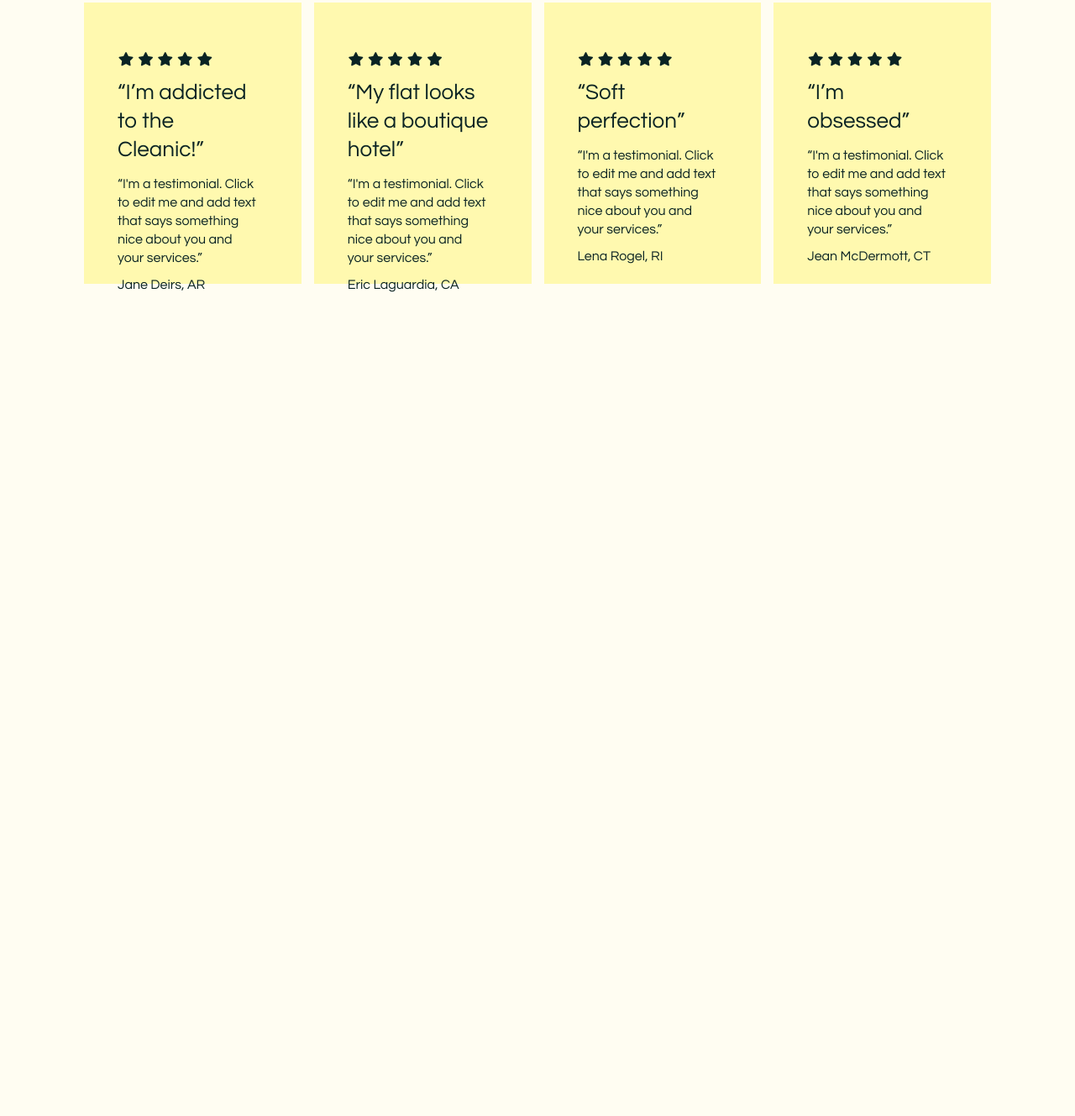
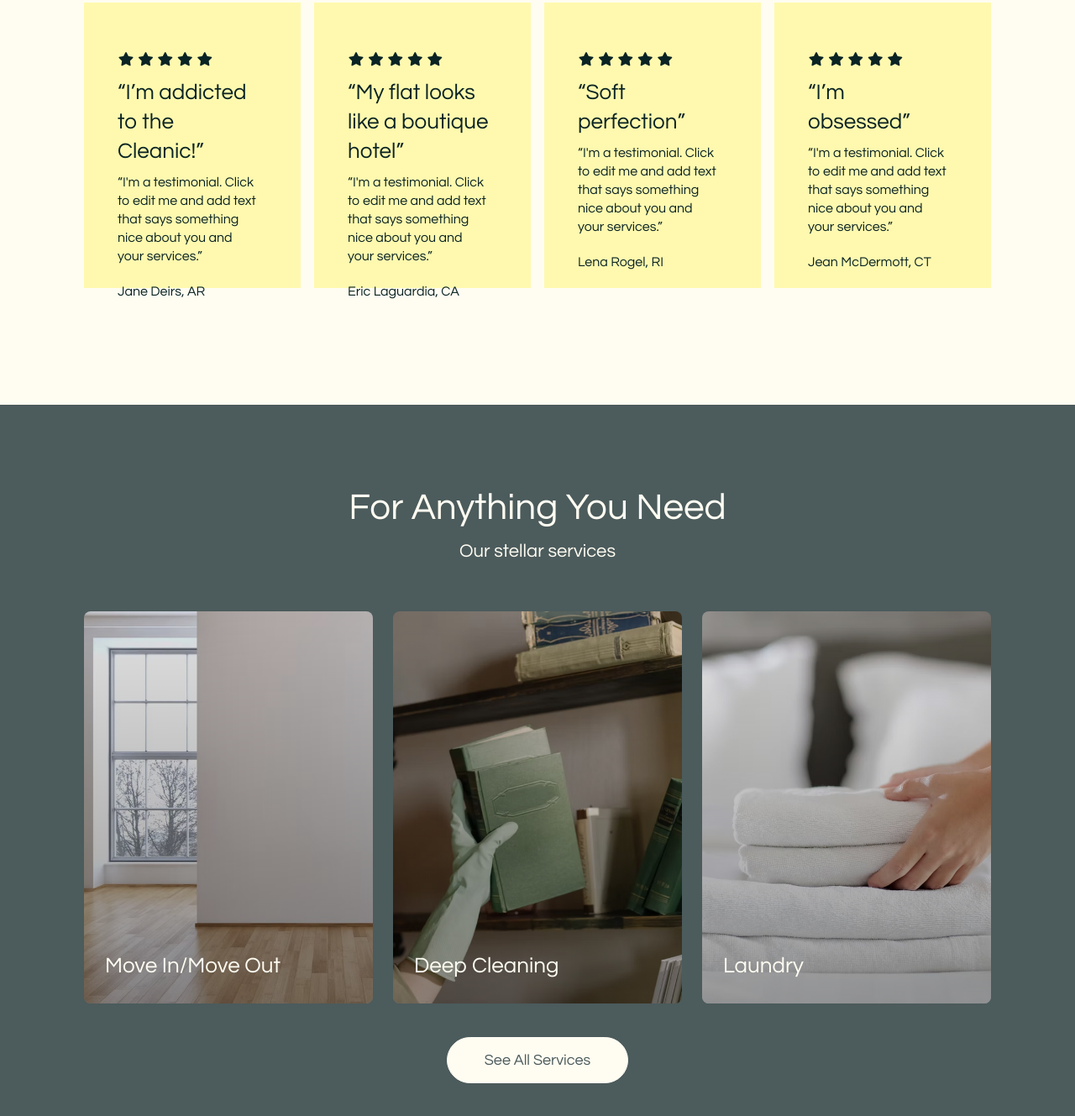
Before and after one commit to Dachi2424/HTML_CSS_cleaning_service, a plain HTML site: page index.html in a window 1280 px wide. Shown: the part 1409-2738 px from the top of the page at 84% size. Before the commit the page ends 1891 px from the top, so only its background shows below. Drawn offline with Linux system fonts and the light colour scheme.

Commit message:
davamate

```diff
--- a/index.html
+++ b/index.html
@@ -139,6 +139,25 @@
         </div>
       </div>
     </section>
+    <section class="section3">
+      <h1 class="section3-header">For Anything You Need</h1>
+      <p class="section3-p">Our stellar services</p>
+      <div class="services-container">
+        <div class="service-card">
+          <img src="./first-page-images/first-page-image4.avif" alt="move-in-out">
+          <span class="service-name">Move In/Move Out</span>
+        </div>
+        <div class="service-card">
+          <img src="./first-page-images/first-page-image5.avif" alt="deep_cleaning">
+          <span class="service-name">Deep Cleaning</span>
+        </div>
+        <div class="service-card">
+          <img src="./first-page-images/first-page-image3.avif" alt="laundry">
+          <span class="service-name">Laundry</span>
+        </div>
+      </div>
+      <button class="all-services-button">See All Services</button>
+    </section>
   </main>
 </body>
 
--- a/style.scss
+++ b/style.scss
@@ -72,13 +72,14 @@ header{
         }
         a{
           text-decoration: none;
-          button{
+          .header-book-btn{
             color: white;
             background-color: var(--main-dark-color);
             border: 1px solid var(--main-dark-color);
             font-size: 1rem;
+            font-family: "dachi";
             border-radius: 50px;
-            padding: 10px 40px;
+            padding: 12px 42px;
             cursor: pointer;
             transition: .4s;
             &:hover{
@@ -149,6 +150,7 @@ main{
       border: 1px solid var(--main-light-color);
       padding: 16px 56px;
       font-size: 18px;
+      font-family: "dachi";
       border-radius: 50px;
       font-weight: 400;
       transition: .3s;
@@ -259,14 +261,15 @@ main{
   .rating-card-container{
     display: grid;
     grid-template-columns: repeat(4, 1fr);
-    grid-auto-rows: 335px;
-    gap: 15px;
+    grid-auto-rows: 340px;
+    gap: 16px;
     .rating-card{
       background-color: #FFF9AF;
       padding-top: 60px;
       padding-inline: 40px 50px;
-      @include flex-box($just: flex-start, $ali: flex-start, $dir: column, $gap: 13px);
+      @include flex-box($just: flex-start, $ali: flex-start, $dir: column, $gap: 8px);
       .stars{
+        margin-bottom: 5px;
         i{
           font-size: 1rem;
         }
@@ -274,11 +277,12 @@ main{
       .comment-header{
         font-weight: 400;
         font-size: 26px;
-        line-height: 34px;
+        line-height: 35px;
       }
       .comment-content{
         font-size: 1rem;
         line-height: 22px;
+        margin-bottom: 15px;
       }
       .author{
         font-size: 1rem;
@@ -288,3 +292,83 @@ main{
 }
 
 // section 3 start
+
+.section3{
+  min-height: 120vh;
+  padding-top: 100px;
+  padding-bottom: 50px;
+  background-color: #4C5B5C;
+  .section3-header{
+    font-size: 44px;
+    font-weight: 400;
+    margin-bottom: 18px;
+    text-align: center;
+    color: var(--main-light-color);
+  }
+  .section3-p{
+    font-size: 22px;
+    text-align: center;
+    margin-bottom: 60px;
+    color: var(--main-light-color);
+  }
+  .services-container{
+    display: grid;
+    grid-template-columns: repeat(3, 1fr);
+    grid-auto-rows: minmax(300px, 36.5vw);
+    padding-inline: 100px;
+    gap: 24px;
+    margin-bottom: 40px;
+    .service-card{
+      position: relative;
+      overflow: hidden;
+      border-radius: 8px;
+      cursor: pointer;
+      &::after{
+        content: "";
+        position: absolute;
+        top:0;
+        left:0;
+        width: 100%;
+        height: 100%;
+        background: linear-gradient(to bottom, rgba(0, 0, 0, 0.1), rgba(0, 0, 0, 0.4));
+      }
+      &:hover img{
+        transform: scale(1.15);
+        transition: 2s ease-out;
+      }
+      img{
+        width: 100%;
+        height: 100%;
+        object-fit: cover;
+        object-position: center;
+        transition: 2s ease-out;
+      }
+      .service-name{
+        position: absolute;
+        z-index: 2;
+        bottom: 32px;
+        left: 25px;
+        color: var(--main-light-color);
+        font-size: 26px;
+      }
+    }
+  }
+  .all-services-button{
+    display: block;
+    margin-inline: auto;
+    color: #4C5B5C;
+    background-color: var(--main-light-color);
+    border: 1px solid var(--main-light-color);
+    border-radius: 50px;
+    font-size: 18px;
+    font-family: "dachi";
+    padding: 17px 44px;
+    cursor: pointer;
+    transition: .4s;
+    &:hover{
+      color: var(--main-light-color);
+      background-color: #4C5B5C;
+      transition: .4s;
+    }
+  }
+}
```
Also changed, not shown: style.css, 1 other file.
